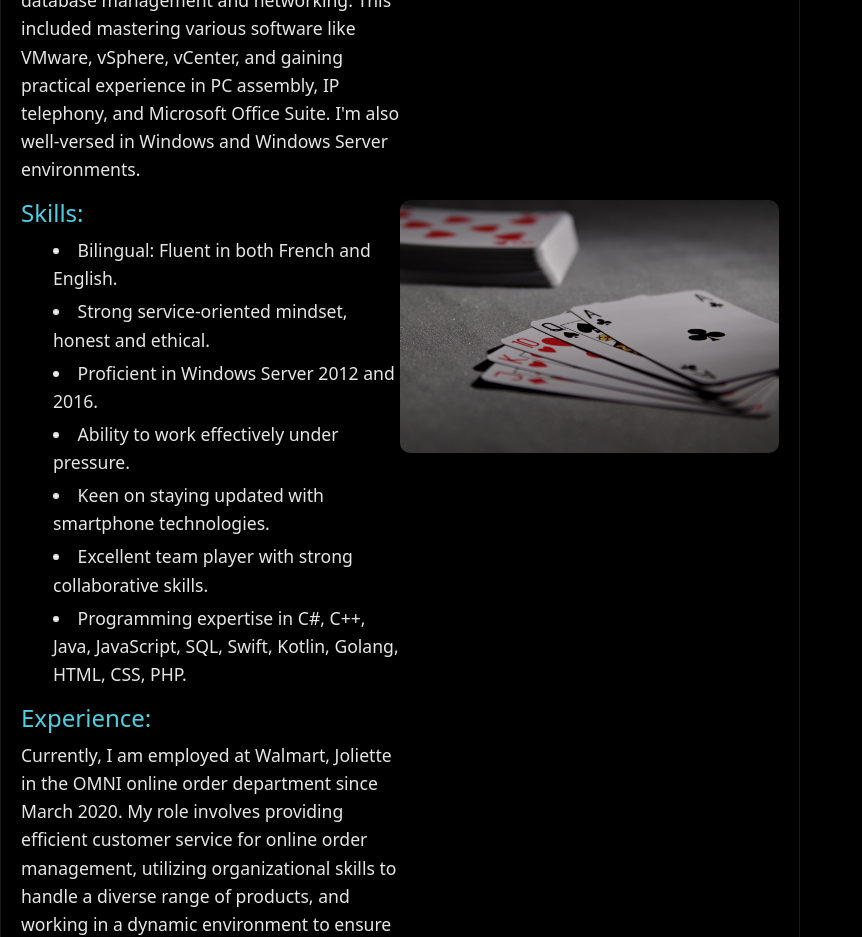
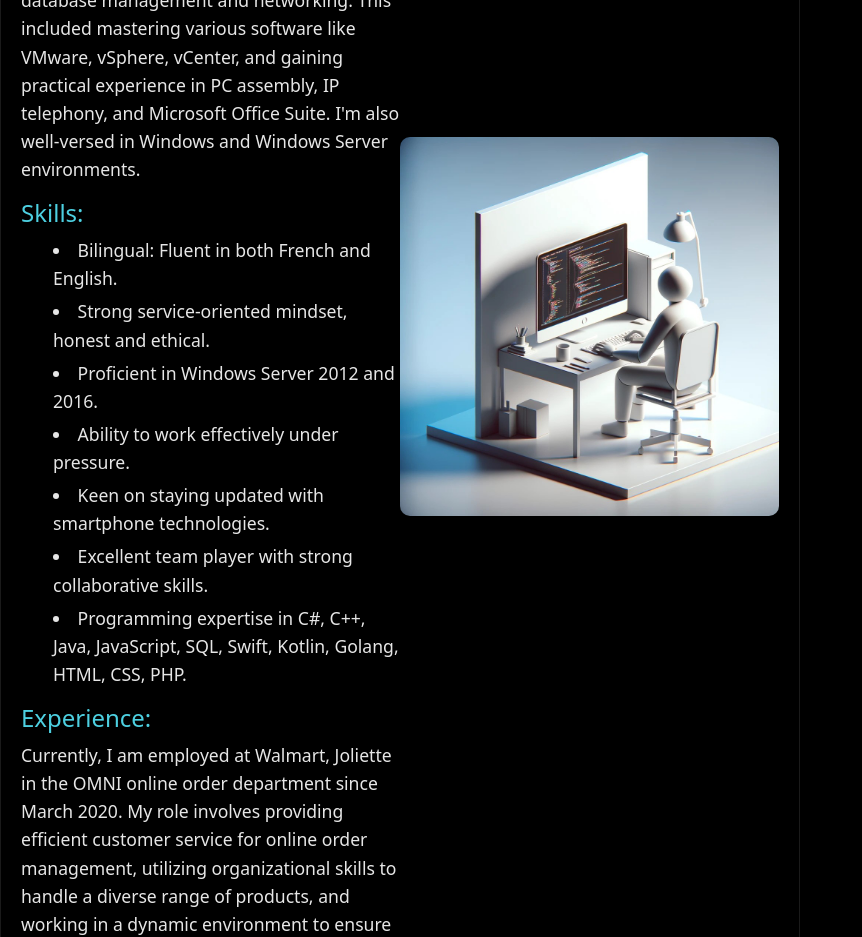
Before and after one commit to gregreborn/my-portfolio, a React (Create React App) app: page / in a window 1280 px wide. Shown: the part 960-1897 px from the top of the page, without its empty margins (0-862 px from the left). Built offline with nearby package versions, Linux system fonts and the light colour scheme.

Commit message:
Update App.js

```diff
--- a/src/App.js
+++ b/src/App.js
@@ -72,7 +72,7 @@ function App() {
                         </p>
                     </div>
                     <div className="about-image">
-                        <img src="/my-portfolio/card.jpeg" alt="Gregory working" />
+                        <img src="/my-portfolio/coder.jpg" alt="Gregory working" />
                     </div>
                 </div>
             </section>
```
